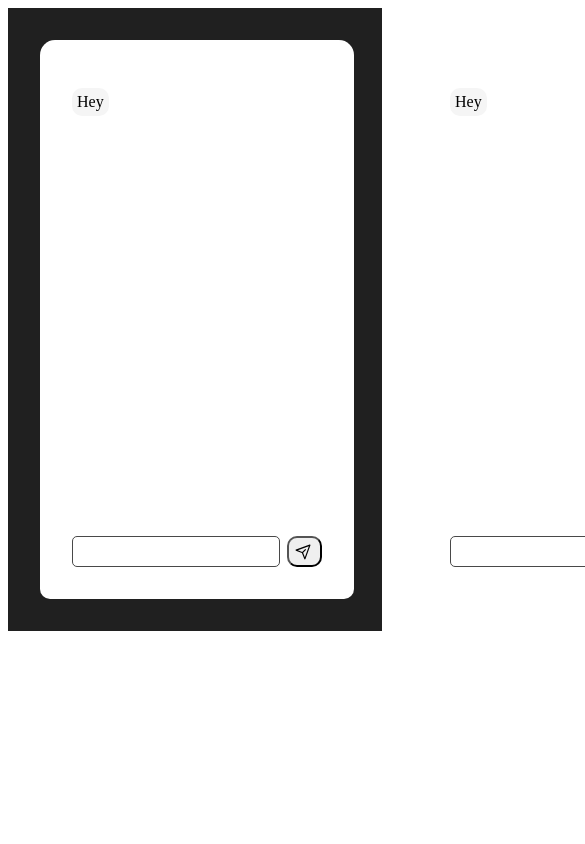
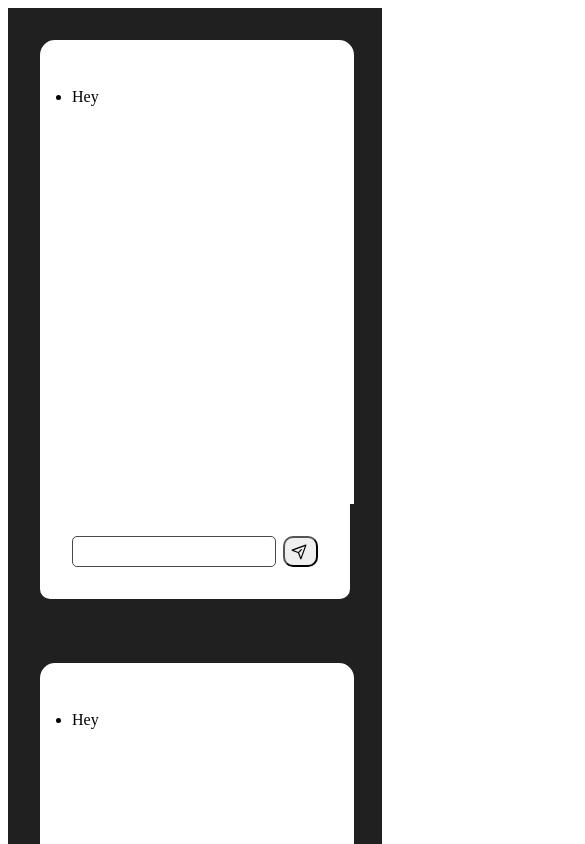
Before and after one commit to Noahpetersen/chat-app, a React (Create React App) app: page / in a window 390 px wide. Shown: the top 844 px of the page, 585 px wide, since content can reach past the window. Built offline with nearby package versions, Linux system fonts and the light colour scheme.

Commit message:
Responsive

```diff
--- a/src/App.module.css
+++ b/src/App.module.css
@@ -2,3 +2,9 @@
     background-color: rgb(32, 32, 32);
     display: flex;
 }
+
+@media screen and (max-width: 765px) {
+    .app {
+        flex-direction: column;
+    }
+}
--- a/src/components/Messages/Message.js
+++ b/src/components/Messages/Message.js
@@ -1,6 +1,4 @@
-import React from 'react'
-
-import classes from './Message.module.css'
+import React from 'react';
 
 const Message = (props) => {
   return (
--- a/src/components/Messages/UserScreen.module.css
+++ b/src/components/Messages/UserScreen.module.css
@@ -1,5 +1,6 @@
 .userscreen {
     margin: 2em;
+    max-width: 314px;
 }
 
 ul {
```
